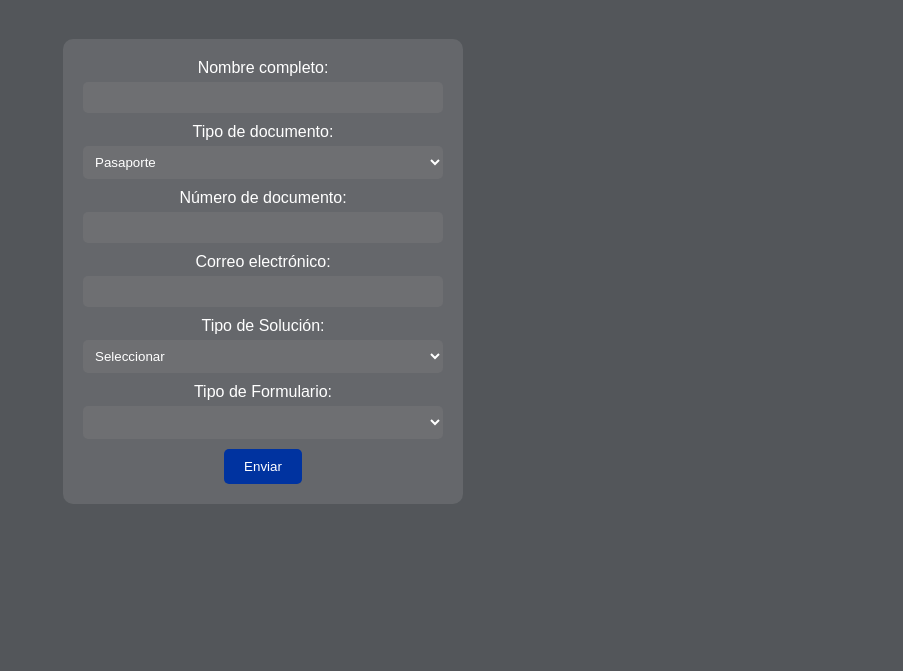
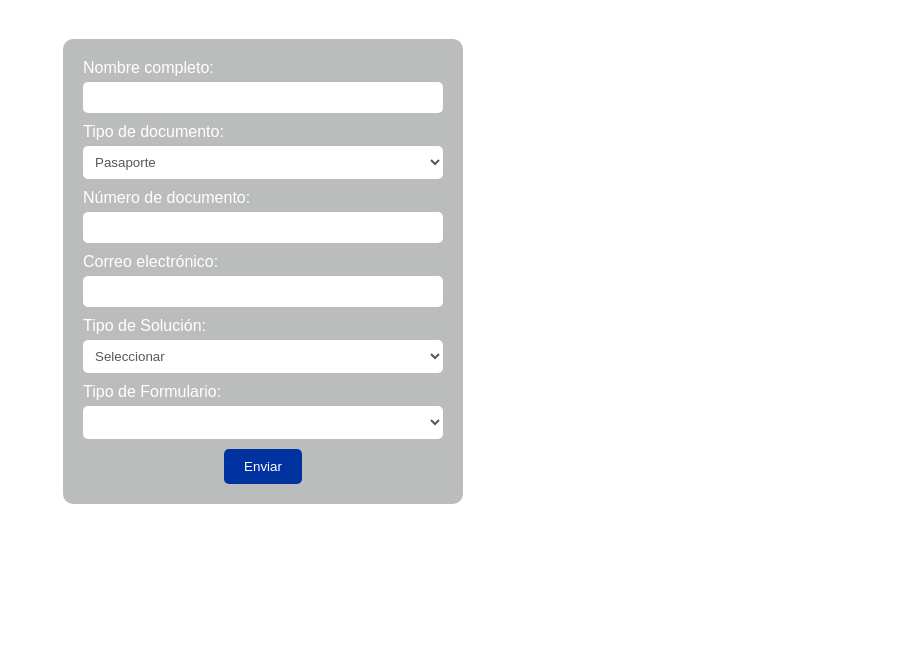
Before and after one commit to brahian1209/TransformacionOperacional, a plain HTML site: page index.html in a window 1280 px wide. Shown: the part 129-800 px from the top of the page, without its empty margins (377-1280 px from the left). Drawn offline with Linux system fonts and the light colour scheme.

Commit message:
Update index.html

```diff
--- a/index.html
+++ b/index.html
@@ -5,10 +5,22 @@
 <meta name="viewport" content="width=device-width, initial-scale=1.0">
 <title>Formulario</title>
 <style>
+
+:root{
+    --azul-oscuro-sura:#0033A0;
+    --verde-claro-sura:#ECF166;
+    --azul-claro-sura:#00AEC7;
+    --gris-claro-sura:#BBBCBC;
+    --blanco-sura:#FFFFFF;
+    --amarillo-tigre-sura:#FFD635;
+    --gris-sura:#54585A;
+    --negro-sura:#101820;
+}
+
 body {
-    background-color: #53565A;
+    background-color: #FFFFFF;
     font-family: Arial, sans-serif;
-    text-align: center;
+    text-align: left;
     color: white;
     margin: 0;
     padding: 0;
@@ -21,10 +33,11 @@ body {
     min-height: 100vh;
   }
 
+
   form {
     width: 400px;
     padding: 20px;
-    background-color: rgba(255, 255, 255, 0.1);
+    background-color:var(--gris-claro-sura);
     border-radius: 10px;
     box-sizing: border-box;
   }
@@ -40,8 +53,8 @@ body {
     margin-bottom: 10px;
     border: none;
     border-radius: 5px;
-    background-color: rgba(128, 128, 128, 0.3);
-    color: white;
+    background-color: var(--blanco-sura);
+    color: var(--gris-sura);
     box-sizing: border-box;
   }
 
@@ -54,13 +67,19 @@ body {
     cursor: pointer;
   }
 
+  .boton{
+    justify-content: center;
+    display: flex;
+  }
+
+
   #popup {
     display: none;
     position: fixed;
     top: 50%;
     left: 50%;
     transform: translate(-50%, -50%);
-    background-color: rgba(0, 0, 0, 0.7);
+    background-color:var(--azul-oscuro-sura);
     padding: 20px;
     border-radius: 10px;
     z-index: 999;
@@ -71,7 +90,7 @@ body {
   }
 
   #close-button {
-    background-color: #0033A0;
+    background-color: var(--gris-claro-sura);
     color: white;
     border: none;
     border-radius: 5px;
@@ -124,8 +143,16 @@ body {
       <select id="tipoFormulario" name="tipoFormulario" required>
         <!-- Opciones de acuerdo a la selección de tipoSolucion -->
       </select>
+       <!--
+      <label for="adjunto">Adjuntar archivo:</label>
+      <input type="file" id="adjunto" name="adjunto">
 
+      esta cualidad es para enviar datos adjuntos
+
+      -->
+    <div class="boton">
       <input type="submit" value="Enviar">
+    </div>
     </form>
   </div>
 
@@ -144,6 +171,7 @@ body {
     const formulario = document.getElementById('formulario');
     const popup = document.getElementById('popup');
     const closeButton = document.getElementById('close-button');
+    const adjuntoInput = document.getElementById('adjunto');
 
     tipoSolucionSelect.addEventListener('change', (event) => {
       const selectedOption = event.target.value;
@@ -178,6 +206,34 @@ body {
       const correoElectronico = document.getElementById('correo').value;
       const certificadoSolicitado = document.getElementById('tipoFormulario').value;
       const nombre = document.getElementById('nombre').value;
+      /*const adjuntoFile = adjuntoInput.files[0];*/
+
+
+
+
+
+
+
+
+
+
+
+
+
+
+
+
+
+
+
+
+
+
+
+
+
+
+
 
       const datos = {
         "tipoDocumento": tipoDocumento,
```
